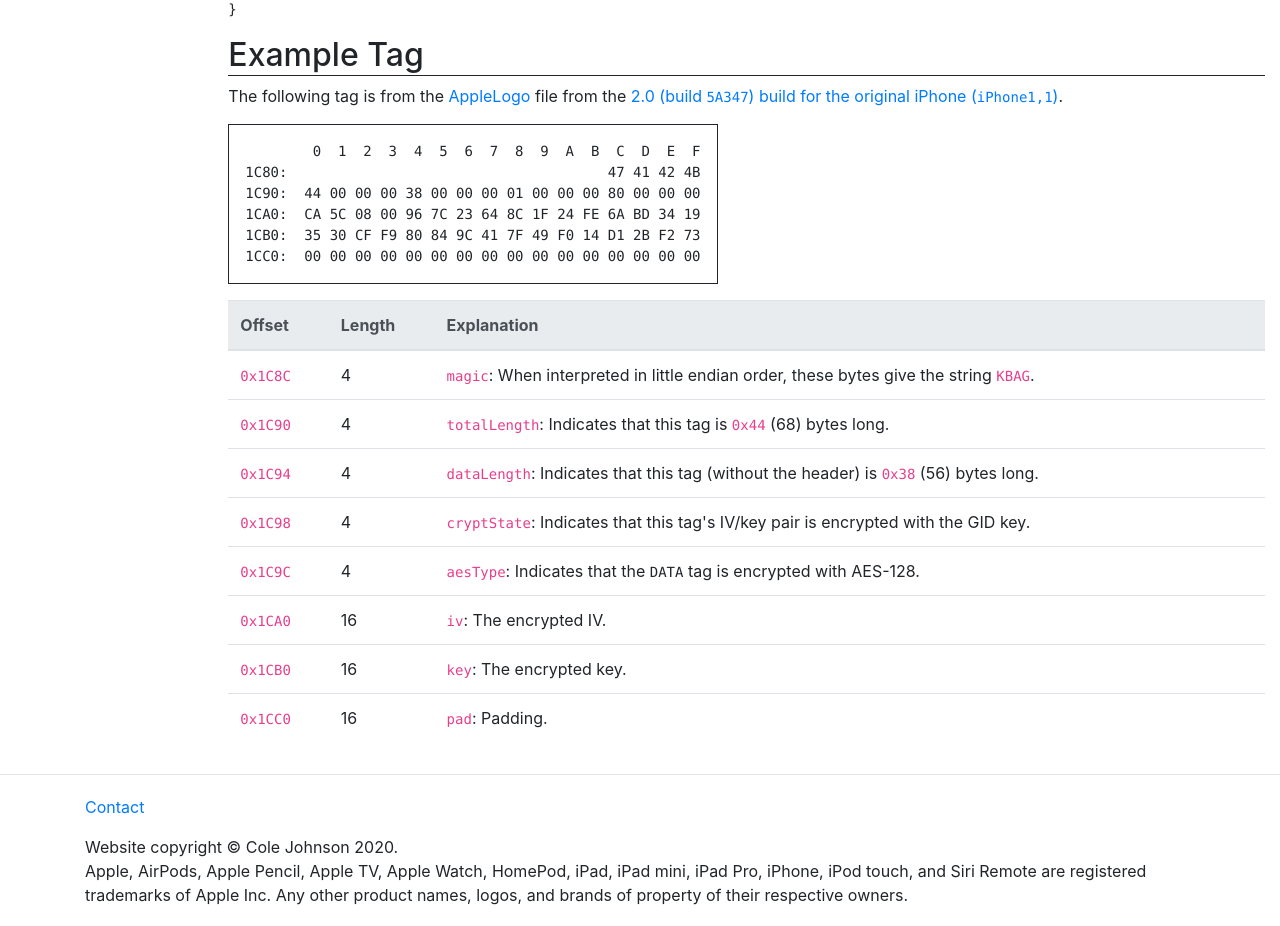
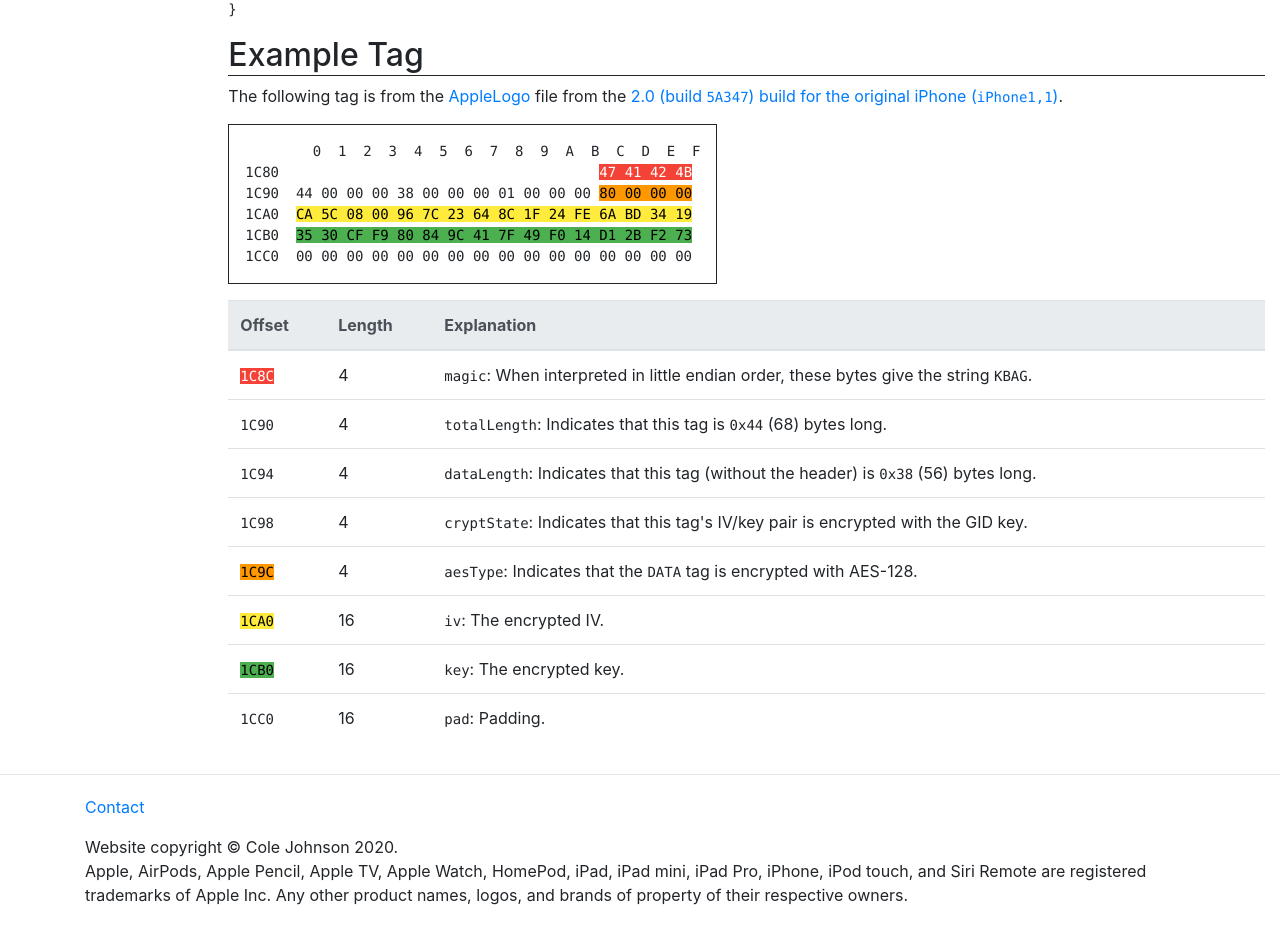
Before and after one commit to colejohnson66/iFirmware, a Next.js app: page /file/format/img3/kbag in a window 1280 px wide. Shown: the part 720-1646 px from the top of the page. Built offline with nearby package versions, Linux system fonts and the light colour scheme.

Commit message:
highlighting

```diff
--- a/components/hexView.js
+++ b/components/hexView.js
@@ -16,62 +16,103 @@
  */
 import { Table } from "react-bootstrap";
 
+const colorClasses = [
+    "color-red", "color-orange",
+    "color-yellow", "color-green",
+    "color-indigo", "color-blue",
+    "color-purple"
+];
+
 // TODO: add ISO/IEC 8859-1 (Latin 1) text representation to the side
-// TODO: add highlighting (`data.highlights`)
 export default ({ data }) => {
-    const offsetHeader = "        0  1  2  3  4  5  6  7  8  9  A  B  C  D  E  F";
-
-    const bytes = data.bytes.split(' ');
+    const offsetHeader = <div className="hexHeader">        0  1  2  3  4  5  6  7  8  9  A  B  C  D  E  F</div>;
 
     const initialOffset = parseInt(data.initialOffset);
     const bytesToSkip = initialOffset % 16;
-    const firstLineOffset = initialOffset - bytesToSkip;
 
-    const lines = [];
-    for (let i = 0; i < bytes.length;) {
-        if (i === 0) {
-            lines.push(bytes.slice(0, 16 - bytesToSkip));
-            i += 16 - bytesToSkip;
+    // TODO: handle case where wrapping happens
+    // Add highlighting <span> tags
+    let currentColor = 0;
+    const parsedBlockArr = data.detail.map((block, idx) => {
+        let blockText = "";
+        if (idx === 0 && bytesToSkip !== 0) {
+            // handle special case where there's empty space in line
+            blockText = "   ".repeat(bytesToSkip);
+        }
+
+        if (block.highlight === true) {
+            blockText += `<span class="${colorClasses[currentColor]}">` +
+                block.bytes + `</span>`;
+            currentColor++;
         } else {
-            // don't need to check for overrun, JS will end the slice early if we do
-            lines.push(bytes.slice(i, i + 16));
-            i += 16;
+            blockText += block.bytes;
         }
+
+        // TODO: better calculation for `length`
+        return {
+            text: blockText,
+            length: block.bytes.split(" ").length
+        };
+    });
+
+    let currentFileOffset = initialOffset;
+    const linesData = [];
+    let currentLine = "";
+    parsedBlockArr.forEach((parsedBlock, idx) => {
+        if (currentLine === "")
+            currentLine = parsedBlock.text;
+        else
+            currentLine += " " + parsedBlock.text;
+
+        currentFileOffset += parsedBlock.length;
+        // !!!: This won't work if wrapping is needed!
+        if ((currentFileOffset % 16) === 0) {
+            linesData.push(currentLine);
+            currentLine = "";
+        }
+    });
+
+    // calculate line offsets
+    const firstLineFileOffset = initialOffset - bytesToSkip;
+    const offsets = [];
+    linesData.forEach((_, idx) => {
+        offsets.push((firstLineFileOffset + (idx * 16)).toString(16).toUpperCase());
+    });
+
+    const lines = linesData.map((line, idx) => {
+        return <div key={idx} className="hexLine" dangerouslySetInnerHTML={{
+            __html: `${offsets[idx]}  ${line}`
+        }} />;
+    });
+
+    // build explanation detail
+    let table = [];
+    if (data.hasExplanations) {
+        let currentColor = 0;
+        let currentFileOffset = initialOffset;
+
+        data.detail.forEach((block) => {
+            const blockLength = block.bytes.split(" ").length;
+            table.push(<tr>
+                <td><code className={block.highlight ? colorClasses[currentColor] : null}>{currentFileOffset.toString(16).toUpperCase()}</code></td>
+                <td>{blockLength}</td>
+                <td><code>{block.name}</code>: <span dangerouslySetInnerHTML={{
+                    __html: block.explanation
+                }} /></td>
+            </tr>);
+            if (block.highlight)
+                currentColor++;
+            currentFileOffset += blockLength;
+        });
     }
 
-    const offsets = [];
-    for (let i = 0; i < lines.length; i++)
-        offsets.push(firstLineOffset + (i * 16));
-
-    const textLines = lines.map((line, idx) => {
-        if (idx === 0) {
-            return <div>
-                {offsets[idx].toString(16).toUpperCase()}
-                {":  "}
-                {"   ".repeat(bytesToSkip)}
-                {line.join(" ")}
-            </div>;
-        }
-        return <div>
-            {offsets[idx].toString(16).toUpperCase()}
-            {":  "}
-            {line.join(" ")}
-        </div>;
-    });
-
     return (
-        <>
-            <pre style={{
-                border: "1px",
-                borderStyle: "solid",
-                padding: "1rem",
-                width: "fit-content"
-            }}>
+        <div className="hex">
+            <pre>
                 {offsetHeader}
-                {"\n"}
-                {textLines}
+                {lines}
             </pre>
-            {data.explanation ?
+            {data.hasExplanations ?
                 <Table>
                     <thead className="thead-light">
                         <tr>
@@ -81,18 +122,10 @@ export default ({ data }) => {
                         </tr>
                     </thead>
                     <tbody>
-                        {data.explanation.map((row) => {
-                            return (
-                                <tr>
-                                    <td><code>{row.offset}</code></td>
-                                    <td>{row.length}</td>
-                                    <td><code>{row.name}</code>: {<span dangerouslySetInnerHTML={{ __html: row.explanation }} />}</td>
-                                </tr>
-                            );
-                        })}
+                        {table}
                     </tbody>
                 </Table>
                 : null}
-        </>
+        </div>
     );
 };
--- a/css/global.css
+++ b/css/global.css
@@ -55,3 +55,48 @@ h2 {
 time {
     white-space: nowrap;
 }
+
+.hex pre {
+    border: 1px;
+    border-style: solid;
+    padding: 1rem;
+    width: fit-content;
+}
+.hex table code {
+    color: #212529;
+}
+.hex pre .color-red,
+.hex table .color-red {
+    background-color: #f44336;
+    color: white;
+}
+.hex pre .color-orange,
+.hex table .color-orange {
+    background-color: #ff9800;
+    color: black;
+}
+.hex pre .color-yellow,
+.hex table .color-yellow {
+    background-color: #ffeb3b;
+    color: black;
+}
+.hex pre .color-green,
+.hex table .color-green {
+    background-color: #4caf50;
+    color: black;
+}
+.hex pre .color-blue,
+.hex table .color-blue {
+    background-color: #03a9f4;
+    color: black;
+}
+.hex pre .color-indigo,
+.hex table .color-indigo {
+    background-color: #3f51b5;
+    color: white;
+}
+.hex pre .color-purple,
+.hex table .color-purple {
+    background-color: #9c27b0;
+    color: white;
+}
--- a/data/exampleKbag.json
+++ b/data/exampleKbag.json
@@ -1,74 +1,52 @@
 {
     "initialOffset": "0x1C8C",
-    "bytes": "47 41 42 4B 44 00 00 00 38 00 00 00 01 00 00 00 80 00 00 00 CA 5C 08 00 96 7C 23 64 8C 1F 24 FE 6A BD 34 19 35 30 CF F9 80 84 9C 41 7F 49 F0 14 D1 2B F2 73 00 00 00 00 00 00 00 00 00 00 00 00 00 00 00 00",
-    "highlights": [
+    "hasExplanations": true,
+    "detail": [
         {
-            "start": "0x1C8C",
-            "length": 4
-        },
-        {
-            "start": "0x1C98",
-            "length": 4
-        },
-        {
-            "start": "0x1C9C",
-            "length": 4
-        },
-        {
-            "start": "0x1CA0",
-            "length": 16
-        },
-        {
-            "start": "0x1CB0",
-            "length": 16
-        }
-    ],
-    "explanation": [
-        {
-            "offset": "0x1C8C",
-            "length": 4,
+            "bytes": "47 41 42 4B",
+            "highlight": true,
             "name": "magic",
             "explanation": "When interpreted in little endian order, these bytes give the string <code>KBAG</code>."
         },
         {
-            "offset": "0x1C90",
-            "length": 4,
+            "bytes": "44 00 00 00",
+            "highlight": false,
             "name": "totalLength",
             "explanation": "Indicates that this tag is <code>0x44</code> (68) bytes long."
         },
         {
-            "offset": "0x1C94",
-            "length": 4,
+            "bytes": "38 00 00 00",
+            "highlight": false,
             "name": "dataLength",
             "explanation": "Indicates that this tag (without the header) is <code>0x38</code> (56) bytes long."
         },
         {
-            "offset": "0x1C98",
-            "length": 4,
+            "bytes": "01 00 00 00",
+            "highlight": false,
             "name": "cryptState",
             "explanation": "Indicates that this tag's IV/key pair is encrypted with the GID key."
         },
         {
-            "offset": "0x1C9C",
-            "length": 4,
+            "bytes": "80 00 00 00",
+            "highlight": true,
             "name": "aesType",
             "explanation": "Indicates that the <Link href=\"/file/format/img3/data\"><a><code>DATA</code></a></Link> tag is encrypted with AES-128."
         },
         {
-            "offset": "0x1CA0",
-            "length": 16,
+            "bytes": "CA 5C 08 00 96 7C 23 64 8C 1F 24 FE 6A BD 34 19",
+            "highlight": true,
             "name": "iv",
             "explanation": "The encrypted IV."
         },
         {
-            "offset": "0x1CB0",
-            "length": 16,
+            "bytes": "35 30 CF F9 80 84 9C 41 7F 49 F0 14 D1 2B F2 73",
+            "highlight": true,
             "name": "key",
             "explanation": "The encrypted key."
         },
         {
-            "offset": "0x1CC0",
-            "length": 16,
+            "bytes": "00 00 00 00 00 00 00 00 00 00 00 00 00 00 00 00",
+            "highlight": false,
             "name": "pad",
             "explanation": "Padding."
         }
```
